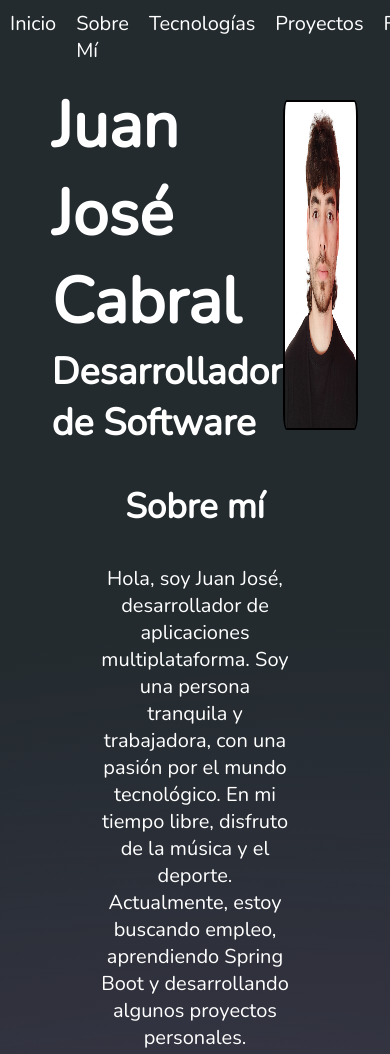
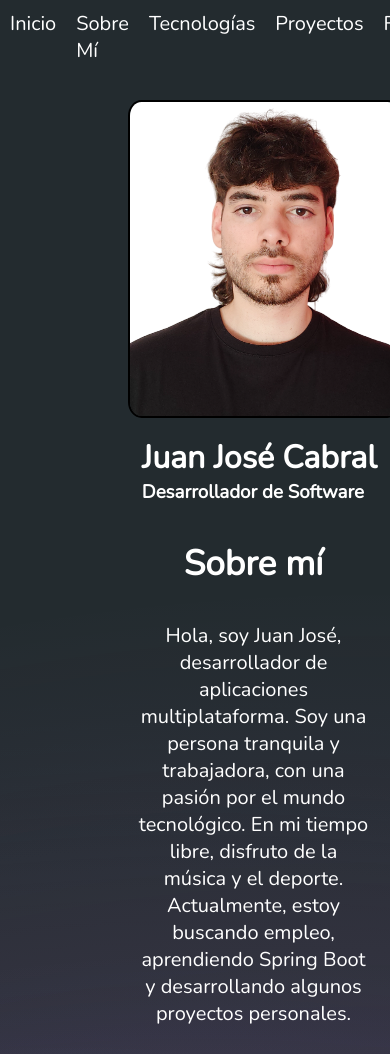
Before and after one commit to jujocave97/jujocave97.github.io, a plain HTML site: page index.html in a window 390 px wide. Shown: the top 1054 px of the page. Drawn offline with Linux system fonts and the light colour scheme.

Commit message:
responsive

```diff
--- a/css/indexCss.css
+++ b/css/indexCss.css
@@ -359,6 +359,77 @@ footer {
     transform: scale(1.1);
 }
 
+
+/* Responsive */
+@media screen and (max-width: 480px) {
+    *{
+        padding: 0;
+        margin-left: 0;
+        font-family: Nunito;
+        scroll-behavior: smooth;
+        color: white;
+    }
+
+    main {
+        width: 100%;
+        margin-left: 5%;
+        display: flex;
+        flex-direction: column;
+        justify-content: center;
+        align-items: center;
+    }
+
+    #start {
+        display: flex;
+        flex-direction: column;
+        justify-content: center;
+        align-items: center;
+    }
+
+    #start img {
+        width: 75%;
+        margin-left: 38%;
+    }
+
+    #name {
+        font-size: 1em;
+        margin-right: -15%;
+    }
+
+    #aboutMe {
+        margin-right: -20%;
+    }
+
+    #tecnologies {
+        margin-right: -5%;
+    }
+
+    .unorderedList {
+        margin-right: -15%;
+    }
+
+    #uListFrontend img {
+        margin-right: 5%;
+    }
+
+    #projects {
+        margin-right: -9%;
+        height: 140%;
+        text-align: center;
+    }
+
+    #formation {
+        margin-right: -20%;
+    }
+
+    footer {
+        width: 125%;
+        display: flex;
+        justify-content: center;
+    }
+}
+
+
 /* gradient properties */
 @keyframes hero-gradient-animation {
     0% {
```
